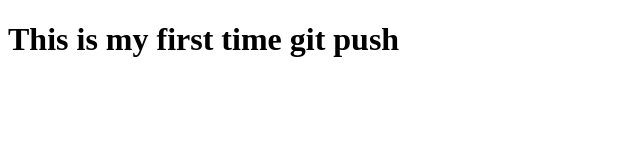
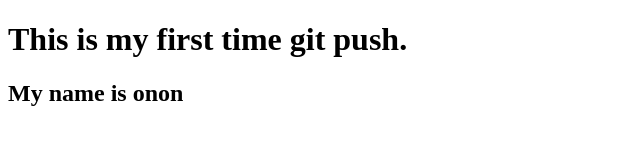
Before and after one commit to FahmidaKhanom/my-second-repo, a plain HTML site: page index.html in a window 1280 px wide. Shown: the whole page, without its empty margins (0-640 px from the left). Drawn offline with Linux system fonts and the light colour scheme.

Commit message:
adding name

```diff
--- a/index.html
+++ b/index.html
@@ -7,6 +7,7 @@
     <title>My second repo</title>
 </head>
 <body>
-    <h1>This is my first time git push</h1>
+    <h1>This is my first time git push.</h1>
+    <h2>My name is onon</h2>
 </body>
 </html>
```
